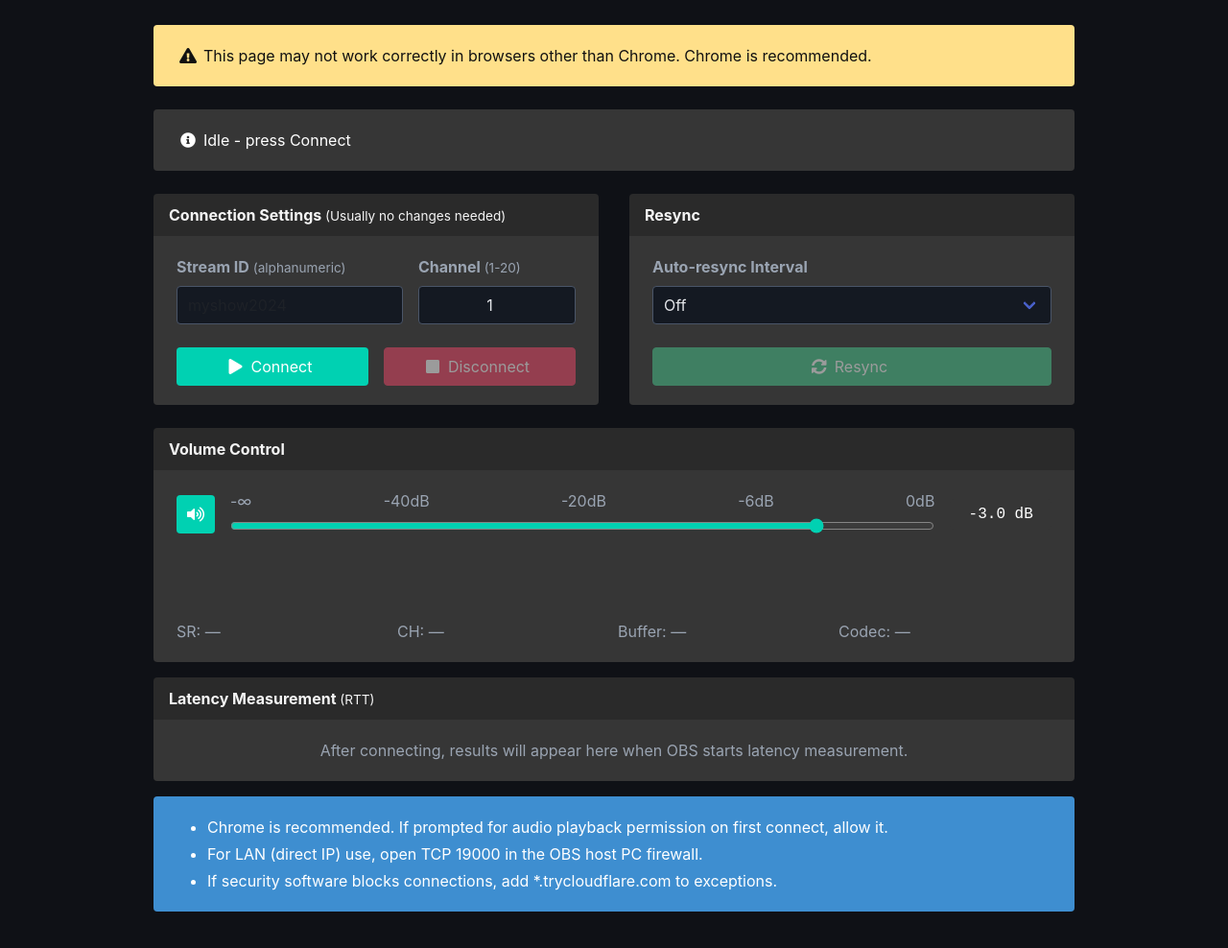
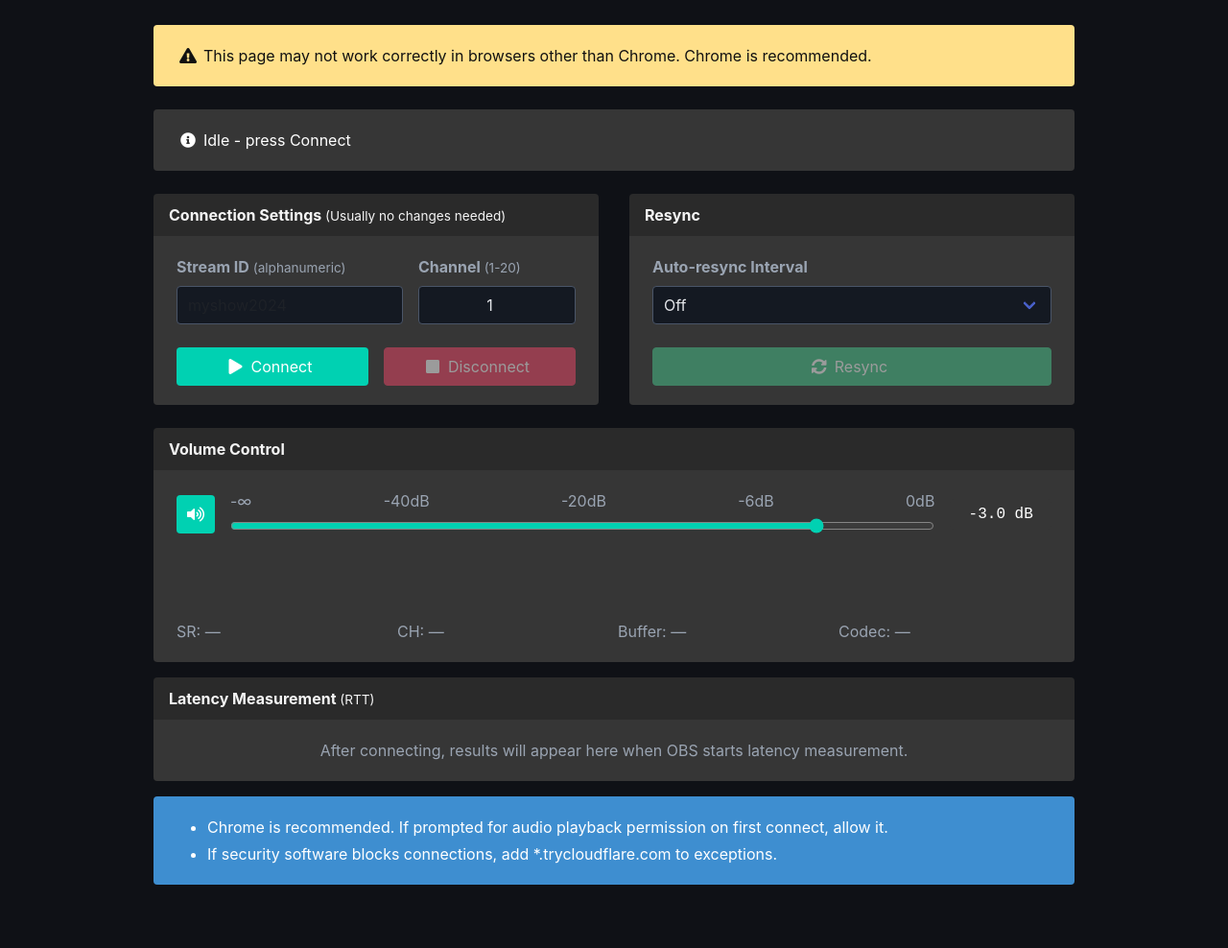
Before and after one commit to MZ1987Records/obs-delay-stream, a website built with Vite: page receiver/index.html in a window 1280 px wide. Shown: the part 74-1062 px from the top of the page at 96% size. Built offline with nearby package versions, Linux system fonts and the light colour scheme; files whose address does not match are found by name.

Commit message:
receiver: remove LAN firewall help text and locale key

```diff
--- a/receiver/index.html
+++ b/receiver/index.html
@@ -202,7 +202,6 @@
         <div class="content">
           <ul>
             <li data-i18n="help.chrome">Chrome推奨。初回接続時に音声再生の許可を求められたら「許可」してください。</li>
-            <li data-i18n="help.lan">LAN内(IPアドレス直接)の場合: OBSのPCのファイアウォールでTCP 19000を開放してください。</li>
             <li data-i18n="help.security">セキュリティソフトに接続をブロックされる場合は、例外に *.trycloudflare.com を追加してください。</li>
           </ul>
         </div>
--- a/receiver/src/i18n.ts
+++ b/receiver/src/i18n.ts
@@ -37,7 +37,6 @@ const I18N_RESOURCES: Record<'ja' | 'en', I18nResource> = {
       },
       help: {
         chrome: 'Chrome推奨。初回接続時に音声再生の許可を求められたら「許可」してください。',
-        lan: 'LAN内(IPアドレス直接)の場合: OBSのPCのファイアウォールでTCP 19000を開放してください。',
         security: 'セキュリティソフトに接続をブロックされる場合は、例外に *.trycloudflare.com を追加してください。'
       },
       status: {
@@ -123,7 +122,6 @@ const I18N_RESOURCES: Record<'ja' | 'en', I18nResource> = {
       },
       help: {
         chrome: 'Chrome is recommended. If prompted for audio playback permission on first connect, allow it.',
-        lan: 'For LAN (direct IP) use, open TCP 19000 in the OBS host PC firewall.',
         security: 'If security software blocks connections, add *.trycloudflare.com to exceptions.'
       },
       status: {
```
